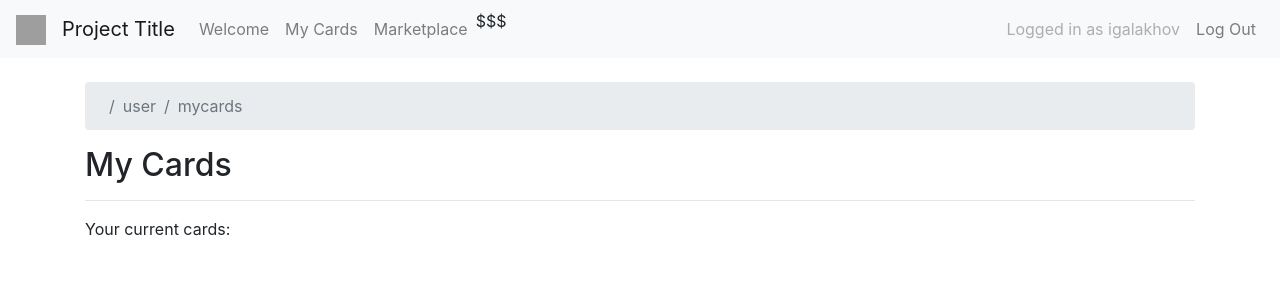
After one commit to jiosephlee/Pokemon-Card-Trading-App, a Flask app: page /user/mycards in a window 1280 px wide. The commit adds this page. Shown: the top 300 px of the page. Run offline with Flask 2, Linux system fonts and the light colour scheme; a user stored in the database is signed in; some libraries are stand-ins or nearby versions; grey boxes are pictures that could not be loaded.

Commit message:
added new routes

```diff
--- a/app/__init__.py
+++ b/app/__init__.py
@@ -43,3 +43,5 @@ def index():
 
 app.register_blueprint(auth, url_prefix='/auth')
 app.register_blueprint(user, url_prefix='/user')
+
+#@app.route('')
--- a/app/routes/auth.py
+++ b/app/routes/auth.py
@@ -1,5 +1,5 @@
 from flask import Blueprint, session
-from flask import render_template, flash, redirect, url_for
+from flask import render_template, flash, redirect, url_for, request
 from flask_login import login_user, logout_user
 
 from app.forms import SignUpForm, LogInForm
--- a/app/routes/user.py
+++ b/app/routes/user.py
@@ -5,7 +5,22 @@ from flask_login import login_required
 user = Blueprint('user', __name__)
 
 
-@user.route('/home')
+@user.route('/mycards')
 @login_required
-def home():
-    return render_template('home.html')
+def mycards():
+    # command='''
+    #     SELECT
+    #         card_id
+    #     FROM
+    #         card_ownership
+    #     WHERE
+    #         user_id == user
+    #     '''
+    # allcards = c.fetchall()
+    return render_template('mycards.html')
+                            #cards = allcards)
+
+@user.route('/marketplace')
+@login_required
+def marketplace():
+    return render_template('marketplace.html')
--- a/app/templates/_base.html
+++ b/app/templates/_base.html
@@ -32,8 +32,12 @@
 
             {% if current_user.is_authenticated %}
                 <li class="nav-item">
-                    <a class="nav-link" href="{{ url_for('user.home') }}">Home</a>
+                    <a class="nav-link" href="{{ url_for('user.mycards') }}">My Cards</a>
                 </li>
+                <li class="nav-item">
+                    <a class="nav-link" href="{{ url_for('user.marketplace') }}">Marketplace</a>
+                </li>
+                <p>$$$</p>
             {% else %}
                 <li class="nav-item">
                     <a class="nav-link" href="{{ url_for('auth.login') }}">Log In</a>
--- a/app/templates/home.html
+++ b/app/templates/marketplace.html
@@ -1,7 +1,7 @@
 {% extends "_base.html" %}
 
 {% block content %}
-    <h2>Logged in!</h2>
+    <h2>The Silcoon Road</h2>
     <hr>
     <p>Welcome, {{ current_user.username }}</p>
 {% endblock content %}
--- /dev/null
+++ b/app/templates/mycards.html
@@ -0,0 +1,10 @@
+{% extends "_base.html" %}
+
+{% block content %}
+    <h2>My Cards</h2>
+    <hr>
+    <p>Your current cards:</p>
+    {% for card in cards %}
+      <img src="{{ mycard[card] }}">
+    {% endfor %}
+{% endblock content %}
```
Also changed, not shown: doc/devlog.txt (+33 -19 lines), database.db.
